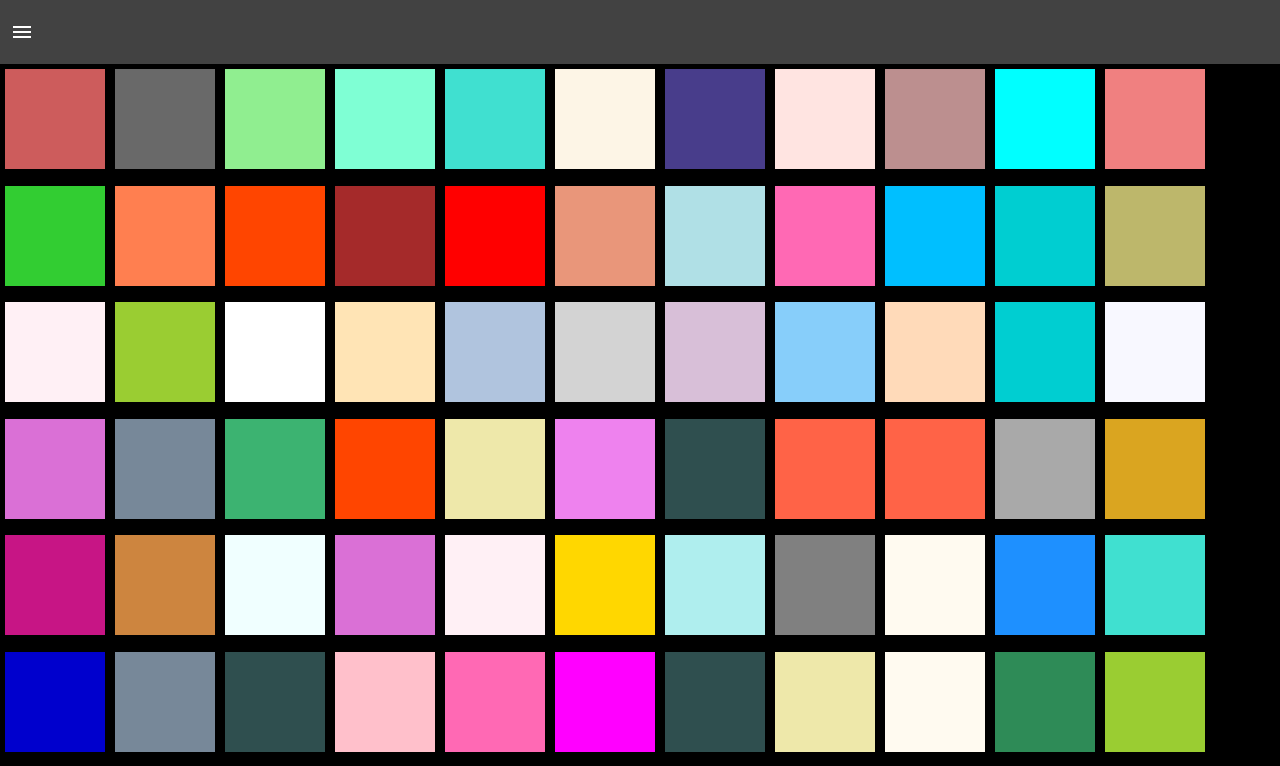
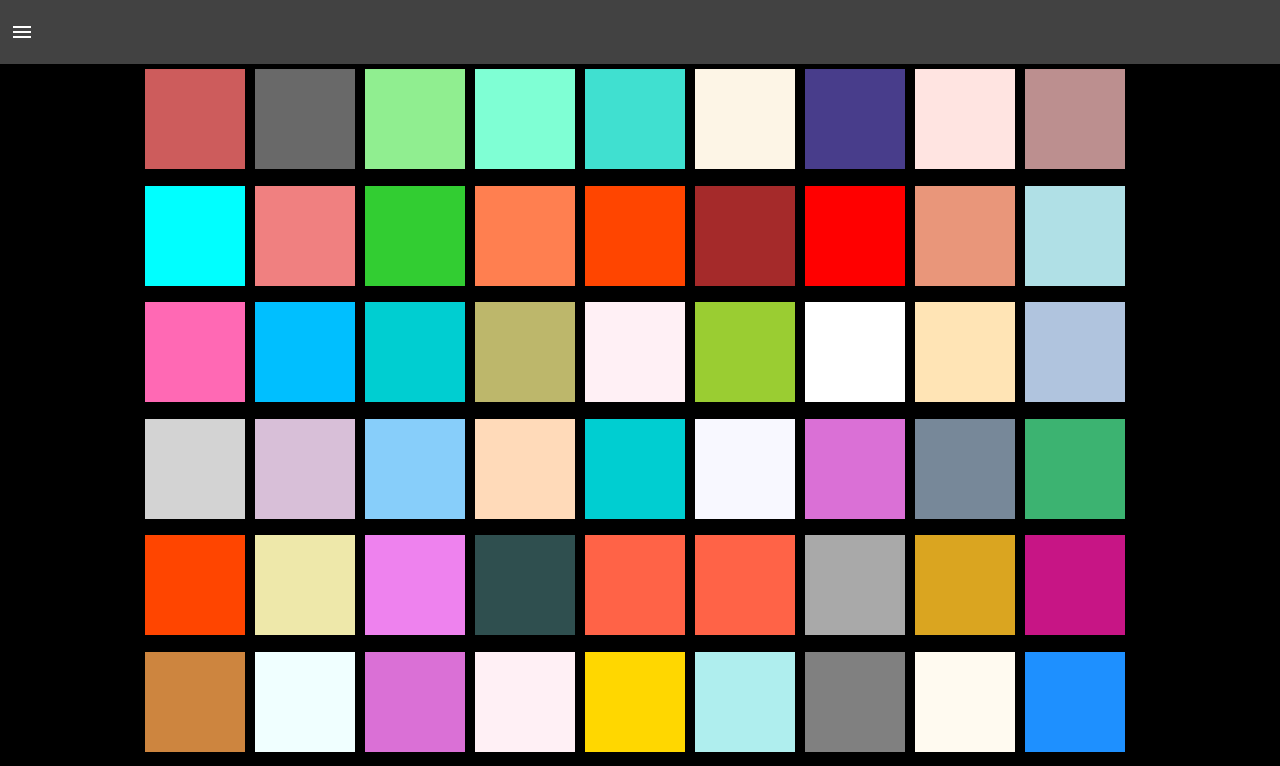
Before and after one commit to mmankey/React-Playground, a React (Create React App) app: page /Disco in a window 1280 px wide. Shown: the top 766 px of the page. Built offline with nearby package versions, Linux system fonts and the light colour scheme.

Commit message:
disco adjustment

```diff
--- a/public/index.html
+++ b/public/index.html
@@ -33,7 +33,7 @@
       work correctly both with client-side routing and a non-root public URL.
       Learn how to configure a non-root public URL by running `npm run build`.
     -->
-    <title>React App</title>
+    <title>Mark's React Playground</title>
   </head>
   <body>
     <noscript>You need to enable JavaScript to run this app.</noscript>
--- a/src/Pages/2Disco/Disco.css
+++ b/src/Pages/2Disco/Disco.css
@@ -1,4 +1,12 @@
 .discoDiv {
     background-color: black;
     min-height: 90vh;
+    display: flex;
+    justify-content: center
+
 }
+
+.discoBoxDiv{
+    margin: auto;
+
+}
--- a/src/Pages/2Disco/Disco.js
+++ b/src/Pages/2Disco/Disco.js
@@ -1,6 +1,6 @@
 // ./Pages/Disco.js
 
-import React, { Component } from "react";
+import React from "react";
 import DiscoBox from "./SubComponents/DiscoBox";
 import "./Disco.css"
 
@@ -12,8 +12,9 @@ class Disco extends React.Component {
     this.getRandBoxSetRandColor = this.getRandBoxSetRandColor.bind(this);
     this.state = {
       numBoxes: 100,
-      width: "100px",
-      height: "100px",
+      width: "10%",
+      height: "0",
+      paddingBottom: "10%",
       backgroundColor: "blue",
       display: "inline-block",
       margin: "5px",
@@ -197,7 +198,7 @@ class Disco extends React.Component {
   render() {
     return (
       <div className="discoDiv">
-
+        <div className="discoBoxDiv">
         {this.state.boxes.map((color, index) => (
           <DiscoBox
             key={index}
@@ -206,6 +207,7 @@ class Disco extends React.Component {
             width={this.state.width}
             margin={this.state.margin}
             display={this.state.display}
+            paddingBottom={this.state.paddingBottom}
           />
         ))}
         {/* <DiscoBox
@@ -213,6 +215,7 @@ class Disco extends React.Component {
           height={this.state.height}
           width={this.state.width}
         /> */}
+        </div>
       </div>
     );
   }
--- a/src/Pages/2Disco/SubComponents/DiscoBox.js
+++ b/src/Pages/2Disco/SubComponents/DiscoBox.js
@@ -9,7 +9,8 @@ const DiscoBox = props => (
       height: props.height,
       width: props.width,
       margin: props.margin,
-      display: props.display
+      display: props.display,
+      paddingBottom: props.paddingBottom,
     }}
   />
 );
```
